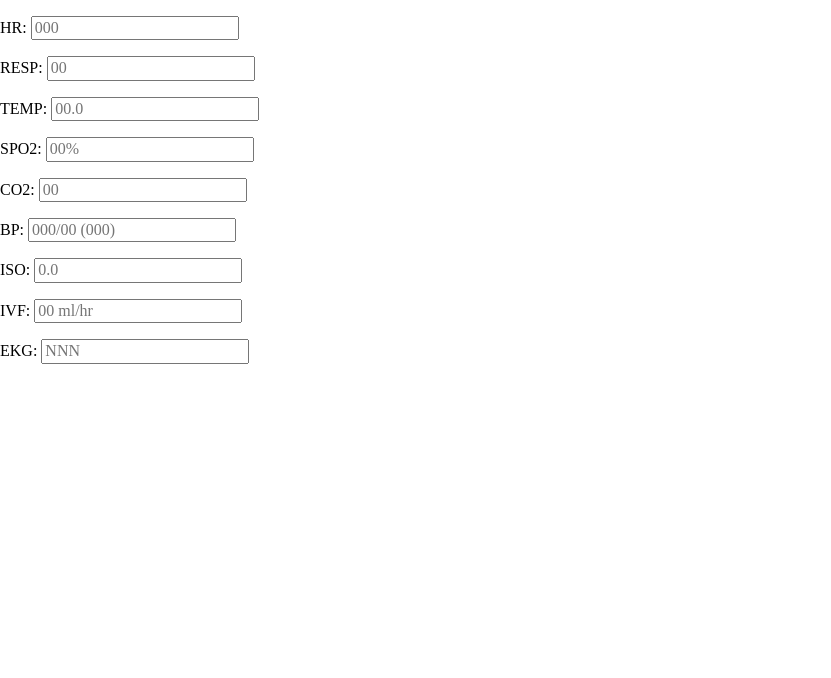
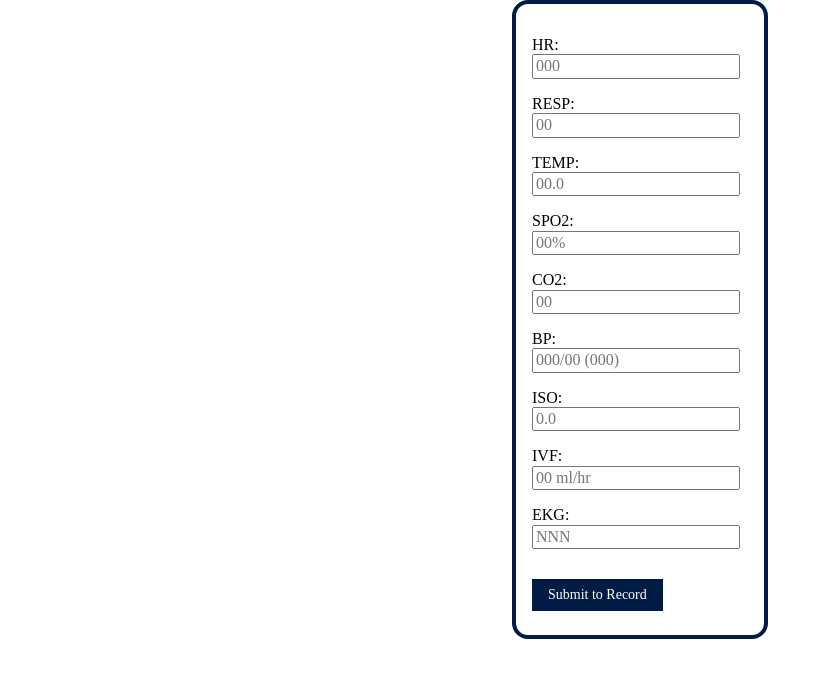
Before and after one commit to Chrononox/anethtracker, a React (Create React App) app: page / in a window 1280 px wide. Shown: the top 678 px of the page, without its empty margins (0-831 px from the left). Built offline with nearby package versions, Linux system fonts and the light colour scheme.

Commit message:
added button component

```diff
--- a/src/App.js
+++ b/src/App.js
@@ -1,6 +1,7 @@
 import React from 'react';
 import './App.css';
 import Form from './Components/Form/Form'
+import Button from './Components/Button/Button'
 
 
 
@@ -34,10 +35,19 @@ class App extends React.Component{
   setivf =(event) => this.setState({ivf: event.target.value})
   setekg =(event) => this.setState({ekg: event.target.value})
 
+  //set values to an array for storage
+  setToArray=()=>{
+    console.log('setting to array')
+  }
+
   render(){
     return(
       <div>
-        <Form
+        <div>
+          {/* previous readings */}
+        </div>
+        <div className='center ba bw2 b--navy br4 mw5 pa3'>
+          <Form className='center'
             hr={this.state.hr} sethr={this.sethr}
             resp={this.state.resp} setresp={this.setresp}
             temp={this.state.temp} settemp={this.settemp}
@@ -48,7 +58,11 @@ class App extends React.Component{
             ivf={this.state.ivf} setivf={this.setivf}
             ekg={this.state.ekg} setekg={this.setekg}
           />
+          <Button setToArray={this.setToArray}/>
         </div>
+
+      </div>
+
     )
   }
 }
--- /dev/null
+++ b/src/Components/Button/Button.js
@@ -0,0 +1,8 @@
+import React from 'react';
+
+const Button = ({ setToArray }) =>{
+    return (
+        <p className="f6 link dim ph3 pv2 mb2 dib white bg-navy pointer" onClick={setToArray}>Submit to Record</p>
+    )
+}
+export default Button;
```
Also changed, not shown: src/ExportButton.js (deleted, +0 -9 lines). Lines whose indentation alone changed are shown as unchanged.
